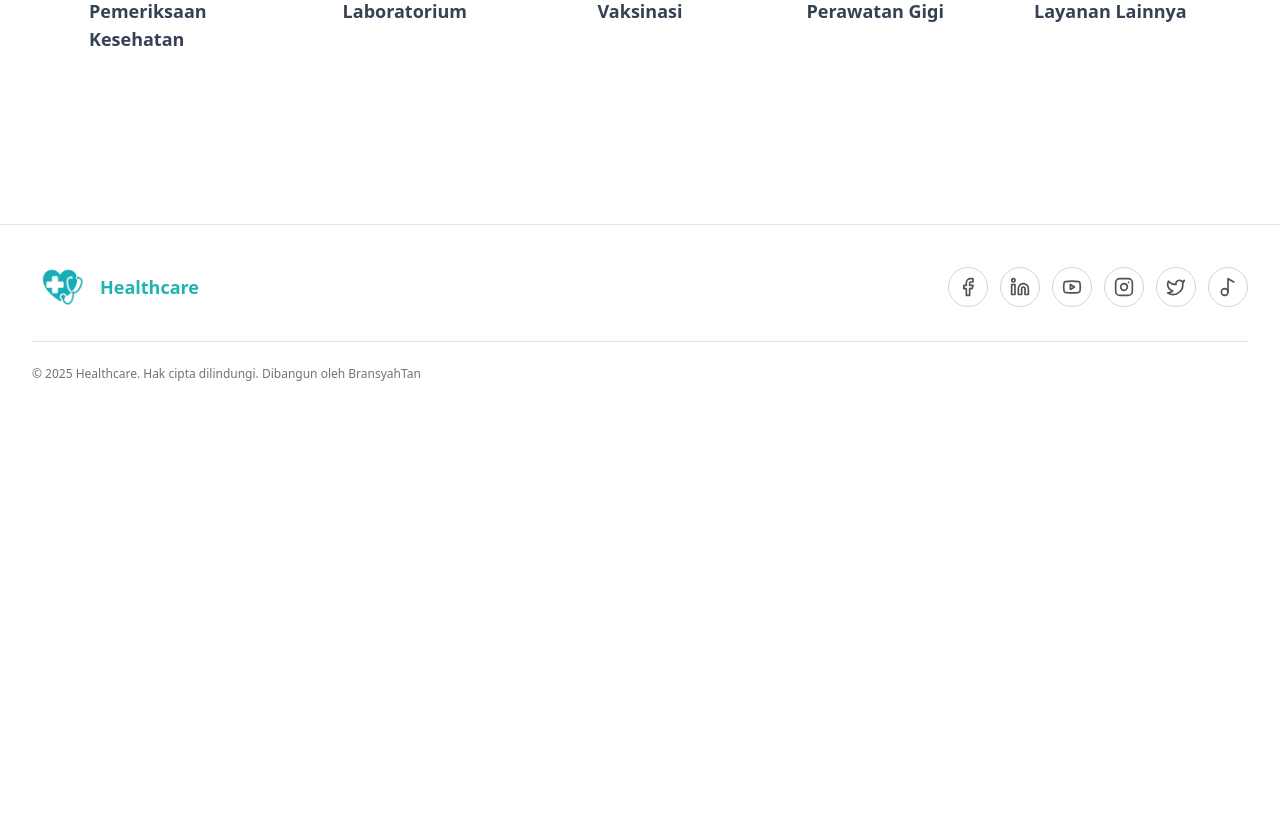
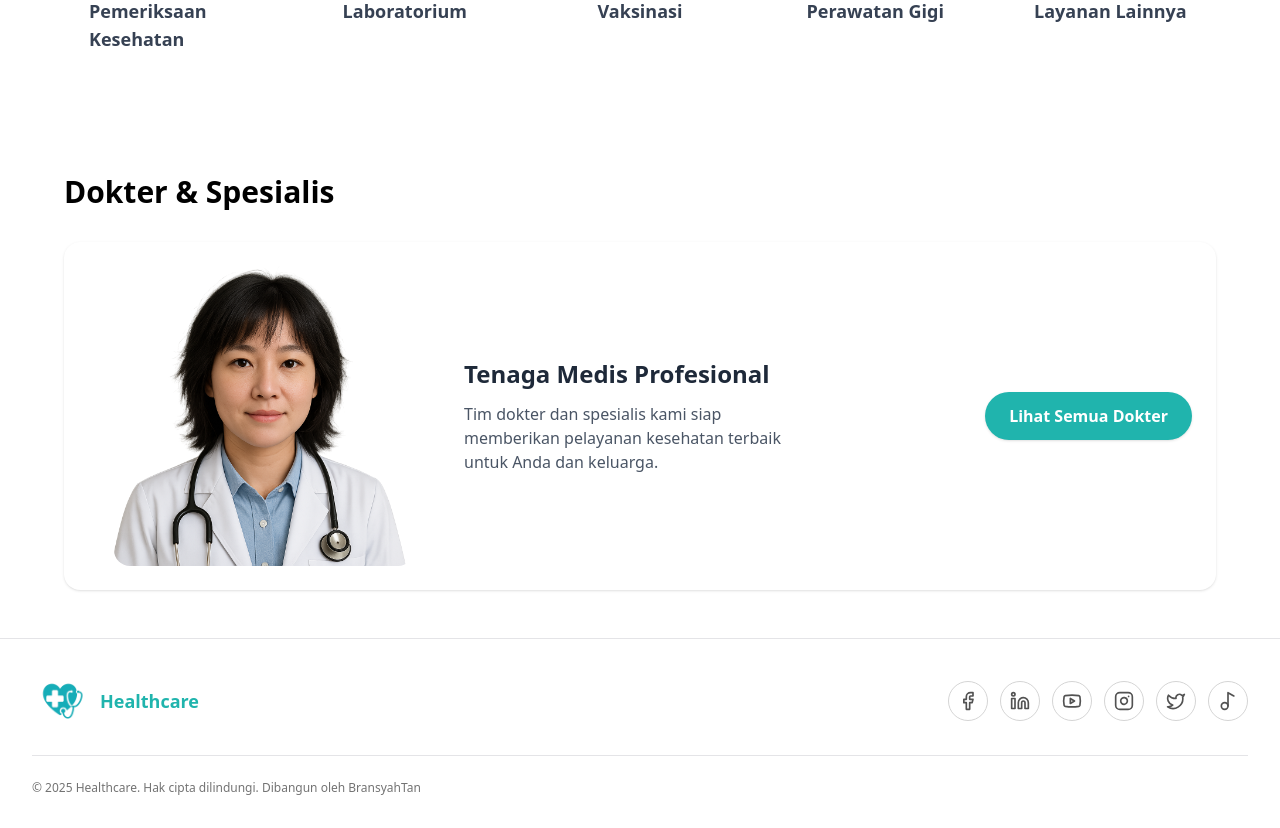
Before and after one commit to bransyahtan/healthcare, a Next.js app: page / in a window 1280 px wide. Shown: the part 580-1408 px from the top of the page. Before the commit the page ends 994 px from the top, so only its background shows below. Built offline with nearby package versions, Linux system fonts and the light colour scheme.

Commit message:
doctor section

```diff
--- a/src/app/page.tsx
+++ b/src/app/page.tsx
@@ -1,5 +1,6 @@
 "use client";
 
+import DoctorSection from "@/components/pages/home/DoctorSection";
 import HeroSection from "@/components/pages/home/HeroSection";
 import ServiceSection from "@/components/pages/home/ServiceSection";
 
@@ -8,6 +9,7 @@ export default function Home() {
     <main>
       <HeroSection />
       <ServiceSection />
+      <DoctorSection />
     </main>
   );
 }
--- /dev/null
+++ b/src/components/pages/home/DoctorSection.tsx
@@ -0,0 +1,55 @@
+"use client";
+
+import { motion } from "framer-motion";
+import Image from "next/image";
+
+const DoctorSection = () => {
+  return (
+    <section className="responsive-container py-12">
+      <motion.h2
+        initial={{ opacity: 0, y: -20 }}
+        animate={{ opacity: 1, y: 0 }}
+        transition={{ duration: 0.6 }}
+        className="text-3xl font-bold text-black mb-8"
+      >
+        Dokter & Spesialis
+      </motion.h2>
+
+      <div className="grid grid-cols-1 md:grid-cols-3 items-center gap-6 bg-white p-6 rounded-2xl shadow">
+        <div className="flex justify-center">
+          <Image
+            src="/images/doctor2.png"
+            alt="doctor"
+            width={300}
+            height={300}
+            className="rounded-2xl object-cover"
+          />
+        </div>
+
+        <div className="text-center md:text-left space-y-3">
+          <h3 className="text-2xl font-semibold text-gray-800">
+            Tenaga Medis Profesional
+          </h3>
+          <p className="text-gray-600">
+            Tim dokter dan spesialis kami siap memberikan pelayanan kesehatan
+            terbaik untuk Anda dan keluarga.
+          </p>
+        </div>
+
+        <div className="flex justify-center md:justify-end">
+          <motion.a
+            href="/doctors"
+            whileHover={{ scale: 1.05 }}
+            whileTap={{ scale: 0.95 }}
+            className="px-6 py-3 rounded-full text-white font-semibold shadow"
+            style={{ backgroundColor: "#20b4ad" }}
+          >
+            Lihat Semua Dokter
+          </motion.a>
+        </div>
+      </div>
+    </section>
+  );
+};
+
+export default DoctorSection;
```
Also changed, not shown: public/images/doctor2.png (added).
